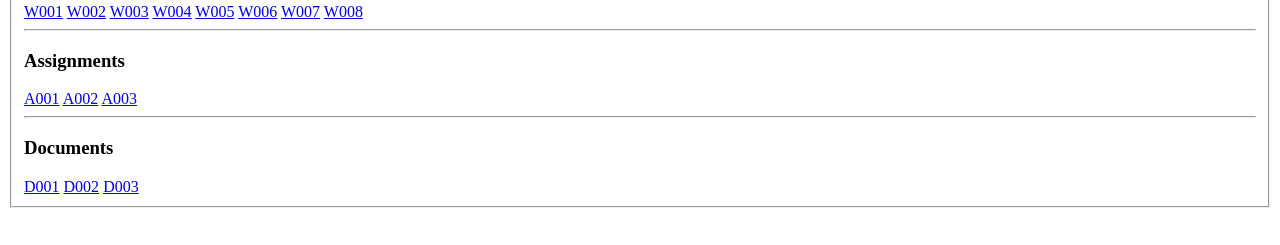
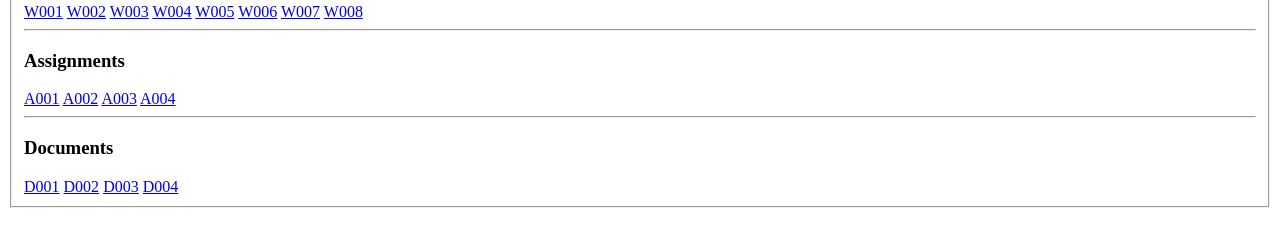
Before and after one commit to praveannair/careerxhtmlcssjs, a plain HTML site: page index.html in a window 1280 px wide. Shown: the part 152-397 px from the top of the page. Drawn offline with Linux system fonts and the light colour scheme.

Commit message:
modified index.html

```diff
--- a/index.html
+++ b/index.html
@@ -27,11 +27,13 @@
       <a href="assignments/A001.pdf">A001</a>
       <a href="assignments/A002.pdf">A002</a>
       <a href="assignments/A003.pdf">A003</a>
+      <a href="assignments/A004.pdf">A004</a>
       <hr />
       <h3>Documents</h3>
       <a href="documents/D001.pdf">D001</a>
       <a href="documents/D002.pdf">D002</a>
       <a href="documents/D003.pdf">D003</a>
+      <a href="documents/D004.pdf">D004</a>
     </fieldset>
 
 
```
